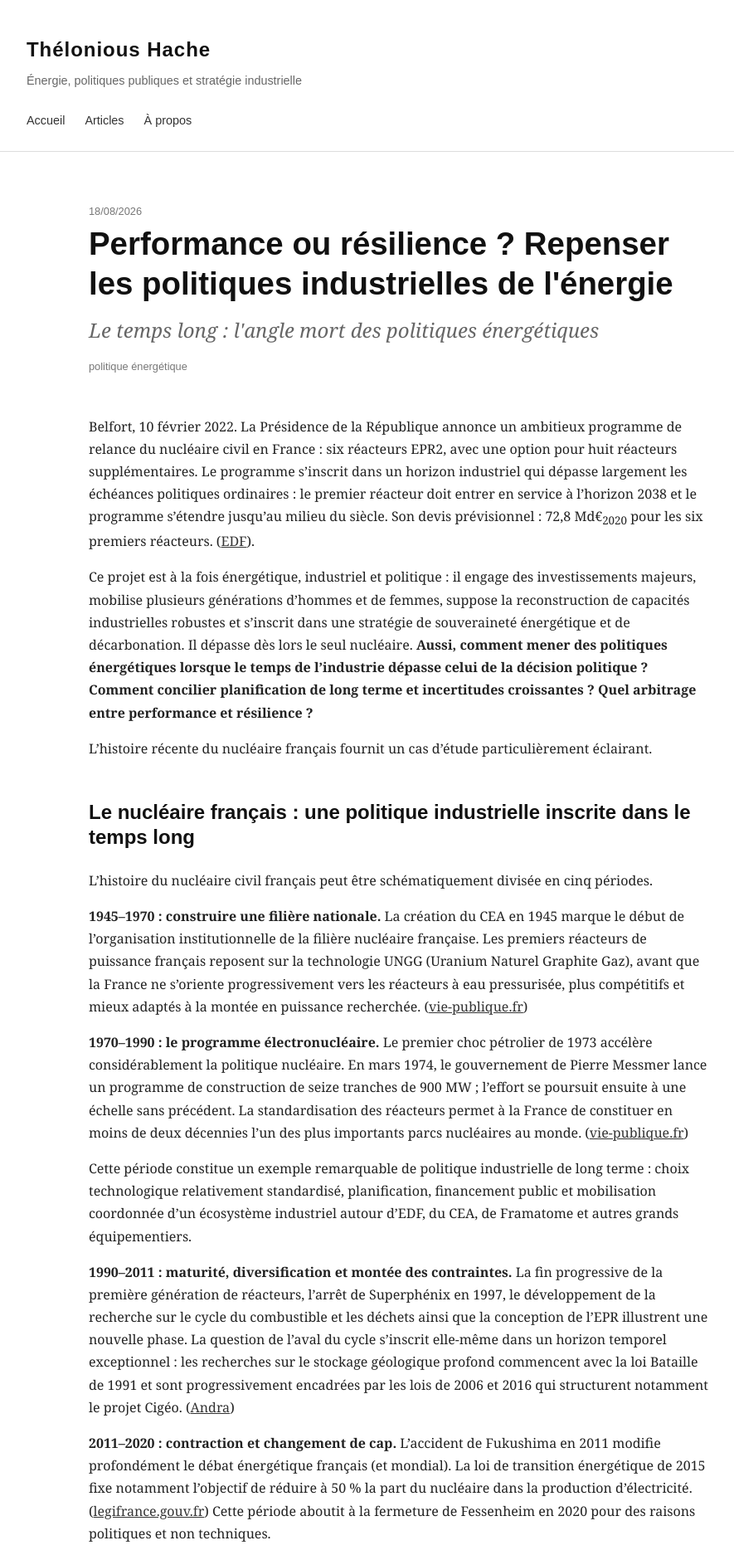
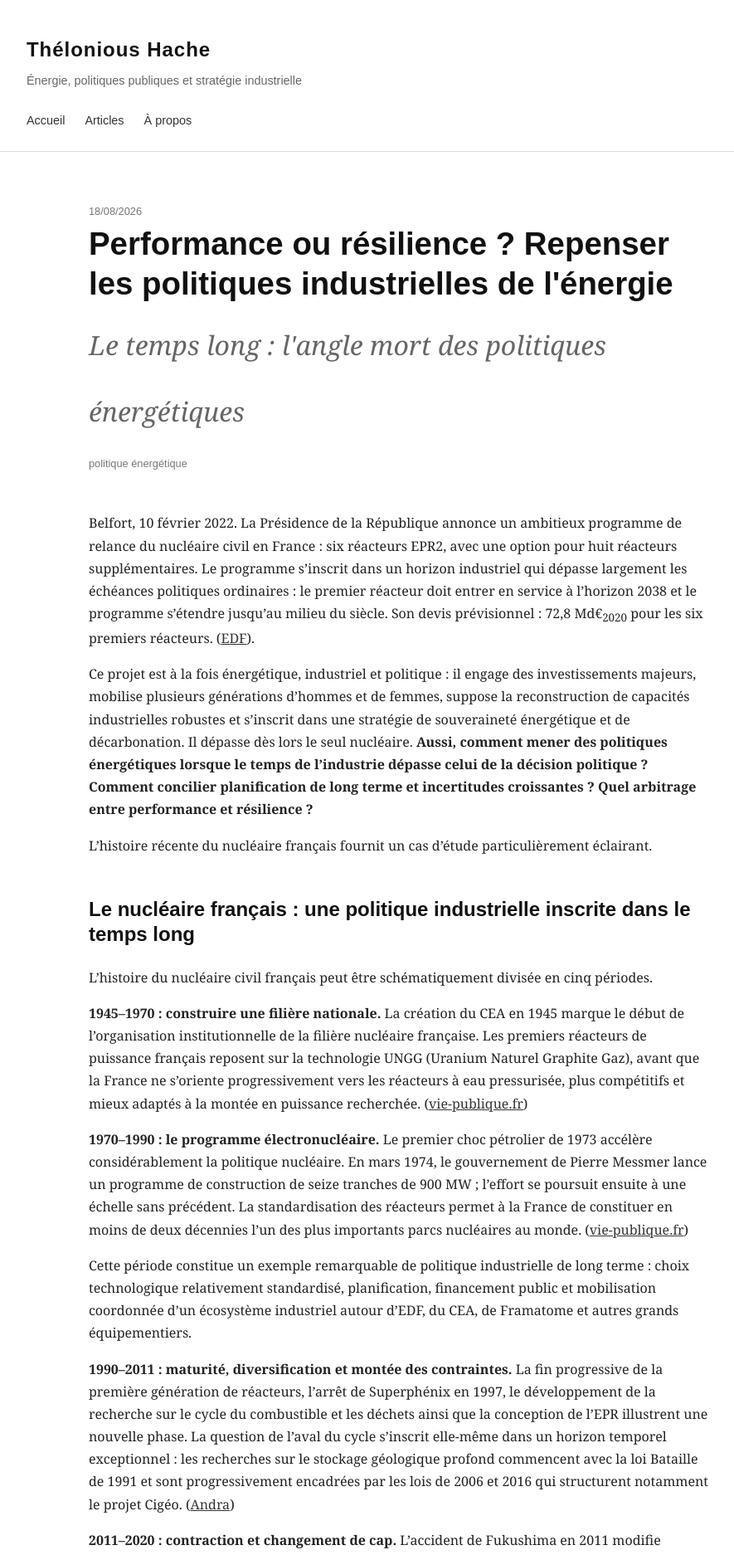
Before and after one commit to TheloniousHache/thelonious-hache.github.io, a Jekyll site: the page built from _posts/2026-08-16-note1.md, in a window 1280 px wide. Shown: the top 1874 px of the page at 83% size, without its empty margins (158-1043 px from the left). Built offline with Jekyll 4.4.1, drawn with Linux system fonts in a browser that asks for light colours.

Commit message:
Update style.css

```diff
--- a/assets/css/style.css
+++ b/assets/css/style.css
@@ -261,10 +261,10 @@ a {
 .post-subtitle {
   margin: 0.6rem 0 0;
   font-family: Georgia, "Times New Roman", serif;
-  font-size: 1.5rem;
+  font-size: 2rem;
   font-style: italic;
   font-weight: normal;
-  line-height: 1.8;
+  line-height: 2.5;
   color: #666;
 }
 
```
